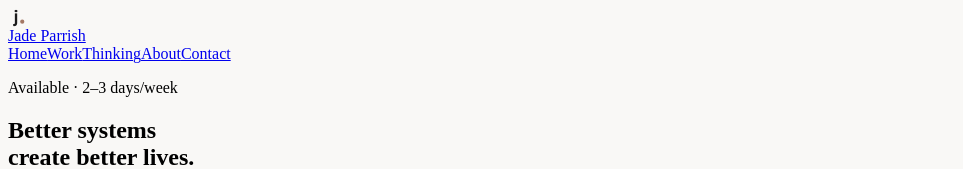
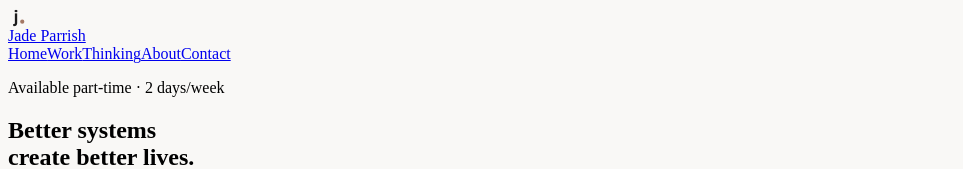
Before and after one commit to jadeparrish/portfolio, a Next.js app: page / in a window 1280 px wide. Shown: the top 169 px of the page, without its empty margins (0-963 px from the left). Built offline with nearby package versions, Linux system fonts and the light colour scheme.

Commit message:
Update availability text for part-time roles

```diff
--- a/app/page.js
+++ b/app/page.js
@@ -106,7 +106,7 @@ export default function PortfolioHomepage() {
                 which is what WCAG 1.4.1 asks for. */}
             <p className="-mb-3 flex items-center gap-2.5 font-mono text-[11px] font-medium uppercase tracking-[0.09em] text-[#5C7355]">
               <span className="w-[7px] h-[7px] rounded-full bg-[#5C7355] ring-4 ring-[#5C7355]/15 flex-none" />
-              Available &middot; 2&ndash;3 days/week
+              Available part-time &middot; 2 days/week
             </p>
             <h1 className="text-4xl sm:text-5xl lg:text-6xl font-serif font-normal leading-[1.12] tracking-tight text-neutral-900">
               {/* The designed break only works once the column is wide enough to
@@ -439,7 +439,7 @@ export default function PortfolioHomepage() {
         {/* Contact */}
         <section id="contact" className="py-24 lg:py-32 text-center space-y-8">
           <div className="inline-block px-4 py-1.5 bg-[#A47864]/10 border border-[#A47864]/30 text-[#8D6553] rounded-full text-xs font-mono tracking-wide">
-            Open to Part-Time Roles &amp; Fractional Contracts (2&ndash;3 days/week)
+            Open to Part-Time Roles &amp; Fractional Contracts (2 days/week)
           </div>
           <h2 className="text-3xl sm:text-4xl lg:text-5xl font-serif text-neutral-900 tracking-tight">
             Let&rsquo;s improve something together.
```
